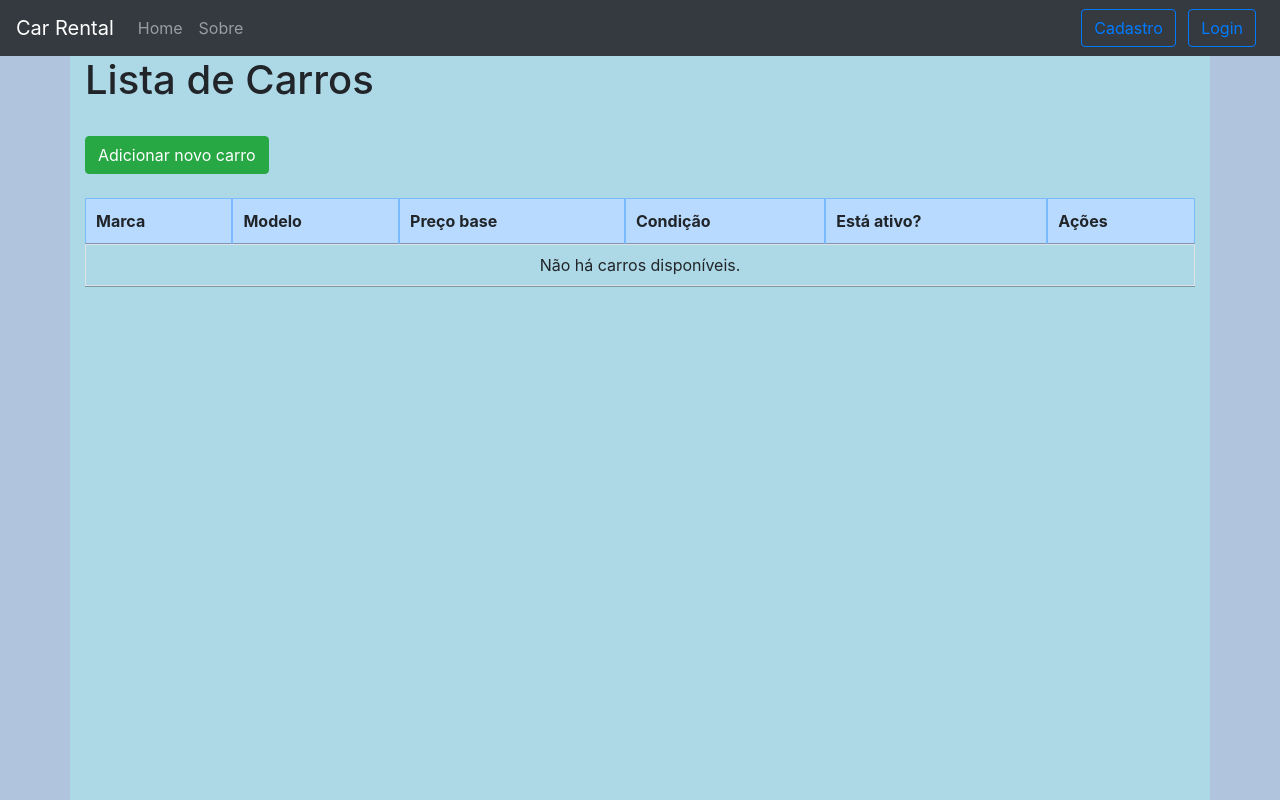
After one commit to Maxteralex/INF1407, a Django app: page /rental/carros/ in a window 1280 px wide. The commit adds this page. Run offline with Django 3.2, Linux system fonts and the light colour scheme; data that the repository does not hold is empty; some libraries are stand-ins or nearby versions.

Commit message:
finalizado CRUD de carros (ainda sem permissões)

```diff
--- a/CarRental/rental/urls.py
+++ b/CarRental/rental/urls.py
@@ -1,5 +1,12 @@
 from django.urls import path
+from rental.views import views_carros
 
 urlpatterns = [
-
+    path('carros/', views_carros.ListaCarros.as_view(), name="listar_carros"),
+    path('carros/add/', views_carros.AddCarro.as_view(), name="add_carro"),
+    path('carros/edit/<int:pk>/', views_carros.EditCarro.as_view(), name="editar_carro"),
+    path('carros/switch_ativo/<int:pk>/', views_carros.AtivaDesativaCarro.as_view(), name="switch_ativo_carro"),
+    path('carros/del/<int:pk>/', views_carros.DelCarro.as_view(), name="del_carro"),
+    #path('alugar/'),
+    #path('credito/'),
 ]
--- a/CarRental/rental/views.py
+++ /dev/null
@@ -1,3 +0,0 @@
-from django.shortcuts import render
-
-# Create your views here.
--- /dev/null
+++ b/CarRental/rental/views/views_carros.py
@@ -0,0 +1,59 @@
+from django.shortcuts import render, redirect, get_object_or_404
+from django.views.generic.base import View
+from rental.forms import AddEditCarroForm
+from rental.models import Carro
+
+
+class ListaCarros(View):
+    def get(self, request, *args, **kwargs):
+        carros = Carro.objects.all()
+        context = {'carros': carros}
+        return render(request, 'rental/carros/listar_carros.html', context)
+
+
+class AddCarro(View):
+    def get(self, request, *args, **kwargs):
+        context = {'form': AddEditCarroForm, 'addedit': 'Adicionar'}
+        return render(request, 'rental/carros/addedit_carro.html', context)
+
+    def post(self, request, *args, **kwargs):
+        form = AddEditCarroForm(request.POST)
+        if form.is_valid():
+            carro = form.save()
+            carro.save()
+            return redirect('listar_carros')
+        context = {'form': form, 'addedit': 'Adicionar'}
+        return render(request, 'rental/carros/addedit_carro.html', context)
+
+
+class EditCarro(View):
+    def get(self, request, pk, *args, **kwargs):
+        carro = get_object_or_404(Carro, pk=pk)
+        form = AddEditCarroForm(instance=carro)
+        context = {'form': form, 'addedit': 'Editar'}
+        return render(request, 'rental/carros/addedit_carro.html', context)
+
+    def post(self, request, pk, *args, **kwargs):
+        carro = get_object_or_404(Carro, pk=pk)
+        form = AddEditCarroForm(request.POST, instance=carro)
+        if form.is_valid():
+            carro = form.save()
+            carro.save()
+            return redirect('listar_carros')
+        context = {'form': form, 'addedit': 'Editar'}
+        return render(request, 'rental/carros/addedit_carro.html', context)
+
+
+class AtivaDesativaCarro(View):
+    def get(self, request, pk, *args, **kwargs):
+        carro = get_object_or_404(Carro, pk=pk)
+        carro.ativo = not carro.ativo
+        carro.save()
+        return redirect('listar_carros')
+
+
+class DelCarro(View):
+    def get(self, request, pk, *args, **kwargs):
+        carro = get_object_or_404(Carro, pk=pk)
+        carro.delete()
+        return redirect('listar_carros')
--- a/CarRental/static/css/basic.css
+++ b/CarRental/static/css/basic.css
@@ -23,3 +23,11 @@ html, body {
 		height: calc(96vh);
 	}
 }
+
+.cr-table {
+	text-align: center;
+}
+
+.cr-table thead tr th {
+	vertical-align: middle;
+}
--- /dev/null
+++ b/CarRental/templates/rental/carros/listar_carros.html
@@ -0,0 +1,73 @@
+{% extends 'base.html' %}
+
+{% block title %}Listar Carros{% endblock %}
+{% block head %}
+    <script>
+        $(document).ready(function() {
+            $('.cr-table').DataTable({
+                // configurações das mensagens da tabela
+                "language": {
+                    "lengthMenu": "Mostrar _MENU_ carros por página",
+                    "zeroRecords": "Nada com esse filtro - desculpe",
+                    "info": "Mostrando _PAGE_ de _PAGES_",
+                    "infoEmpty": "Não há carros com esse filtro",
+                    "infoFiltered": "(filtrado de um total de _MAX_ buscas)",
+                    "paginate": {
+                        "first": "Primeiro",
+                        "last": "Último",
+                        "next": "Próximo",
+                        "previous": "Anterior",
+                    },
+                    "loadingRecords": "Carregando...",
+                    "search": "Filtrar:",
+                    "aria": {
+                        "sortAscending": ": Ative para ordenar a coluna de forma ascendente",
+                        "sortDescending": ": Ative para odenar a coluna de forma descendente"
+                    }
+                },
+                "ordering": true,
+                "responsive": true
+            });
+        });
+    </script>
+{% endblock %}
+{% block content %}
+    <h1>Lista de Carros</h1>
+    <br/>
+    <a href="{% url 'add_carro' %}" class="btn btn-success">Adicionar novo carro</a>
+    <br/><br/>
+    <div class="table-responsive">
+        <table class="table table-bordered table-hover cr-table" >
+            <thead>
+                <tr class="table-primary">
+                    <th class="w-15"> Marca </th>
+                    <th class="w-15"> Modelo </th>
+                    <th class="w-5"> Preço base </th>
+                    <th class="w-5"> Condição </th>
+                    <th class="w-5"> Está ativo? </th>
+                    <th class="w-55"> Ações </th>
+                </tr>
+            </thead>
+            <tbody>
+                {% for carro in carros %}
+                    <tr>
+                        <td> {{ carro.marca }} </td>
+                        <td> {{ carro.modelo }} </td>
+                        <td> {{ carro.preco_base|floatformat:2 }} </td>
+                        <td> {{ carro.get_condicao_display }} </td>
+                        <td> {% if carro.ativo %} Sim {% else %} Não {% endif %} </td>
+                        <td>
+                            <a href="{% url 'editar_carro' pk=carro.id %}" class="btn btn-primary">Editar Carro</a>
+                            <a href="{% url 'switch_ativo_carro' pk=carro.id %}" class="btn btn-warning">{% if carro.ativo %} Desativar {% else %} Ativar {% endif %} Carro</a>
+                            <a href="{% url 'del_carro' pk=carro.id %}" class="btn btn-danger">Apagar Carro</a>
+                        </td>
+                    </tr>
+                {% empty %}
+                    <tr>
+                        <td colspan="6">Não há carros disponíveis.</td>
+                    </tr>
+                {% endfor %}
+            </tbody>
+        </table>
+    </div>
+{% endblock %}
```
Also changed, not shown: CarRental/rental/forms.py (+19 -0 lines), CarRental/rental/models.py (+6 -4 lines), CarRental/templates/rental/carros/addedit_carro.html (added, +18 -0 lines).
